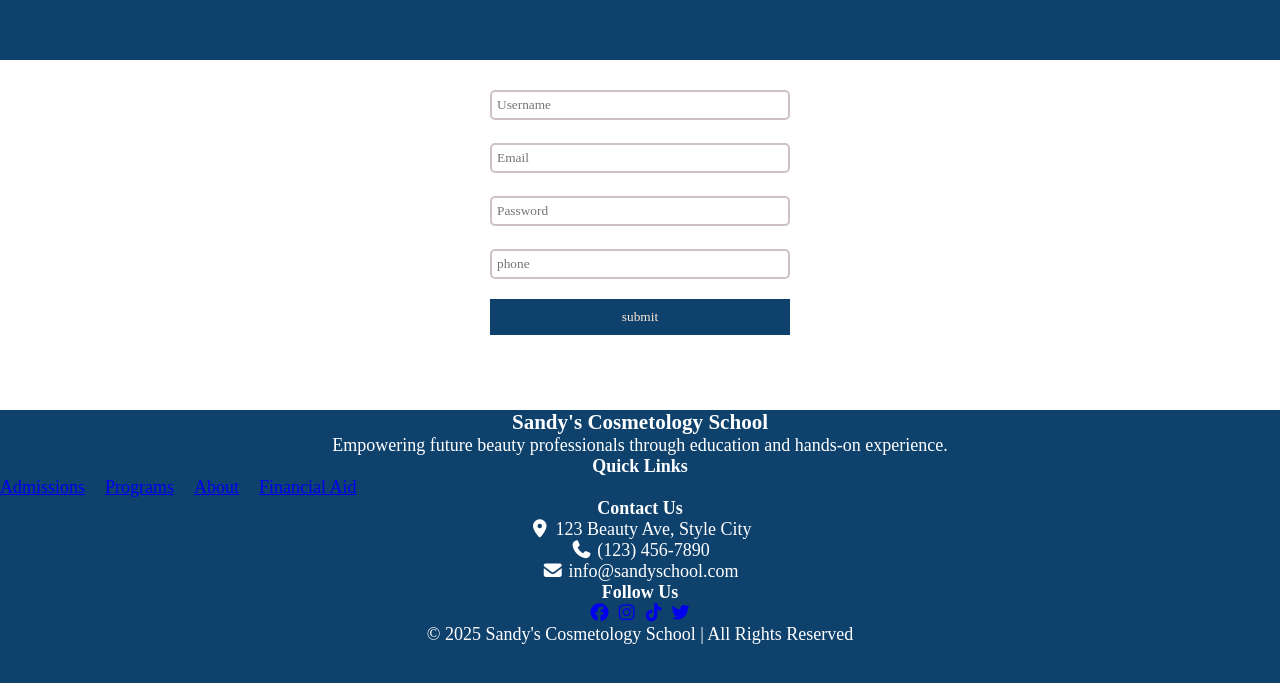
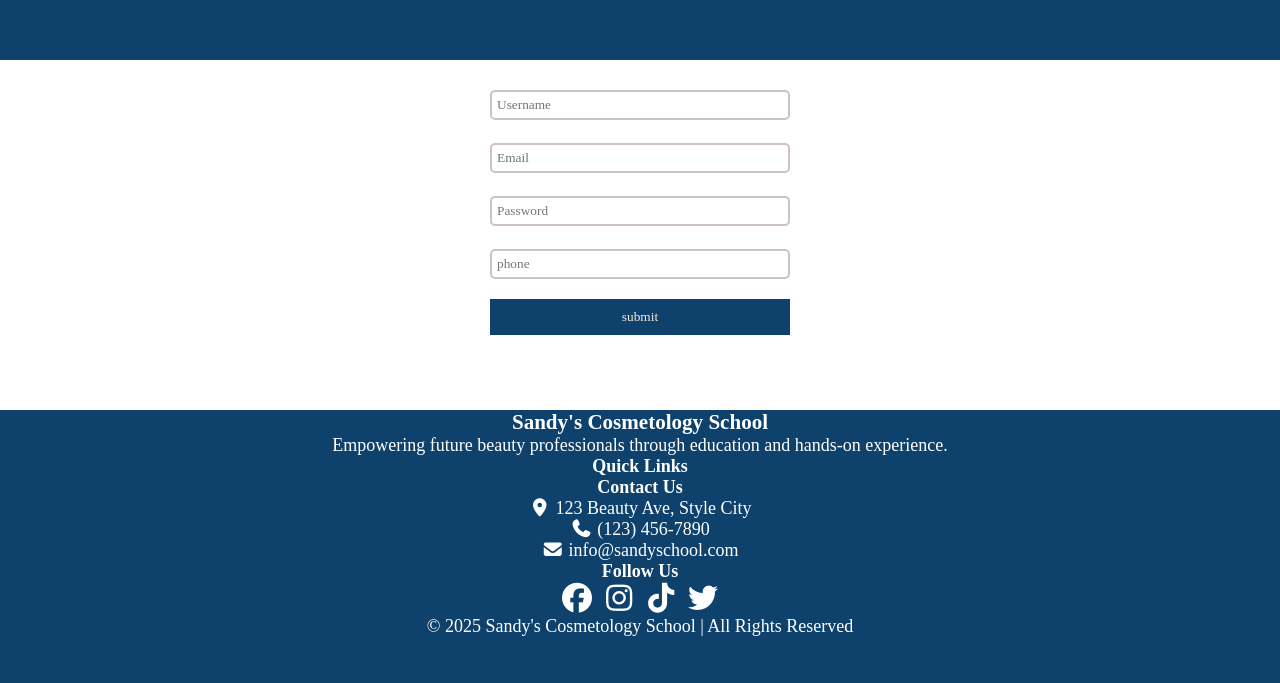
Before and after one commit to Bernice-Anyan/Cosmetology, a plain HTML site: page index.html in a window 1280 px wide. Shown: the part 1687-2370 px from the top of the page. Drawn offline with Linux system fonts and the light colour scheme.

Commit message:
add color

```diff
--- a/index.html
+++ b/index.html
@@ -139,12 +139,12 @@
        </div>
        <div class="footer-section">
          <h4>Quick Links</h4>
-         <ol>
+         <!-- <ol>
             <li><a href="#">Admissions</a></li>
             <li><a href="#">Programs</a></li>
             <li><a href="#">About</a></li>
             <li><a href="#">Financial Aid</a></li>
-         </ol>
+         </ol> -->
        </div>
        <div class="footer-section">
           <h4>Contact Us</h4>
@@ -155,7 +155,7 @@
        <div class="footer-section">
          <h4>Follow Us</h4>
          <div class="social-icons">
-           <a href="#"><i class="fa-brands fa-facebook"></i></a>
+           <a href="#"><i class="fa-brands fa-facebook" ></i></a>
            <a href="#"><i class="fa-brands fa-instagram"></i></a>
            <a href="#"><i class="fa-brands fa-tiktok"></i></a>
            <a href="#"><i class="fa-brands fa-twitter"></i></a>
--- a/style.css
+++ b/style.css
@@ -195,7 +195,7 @@ input{
     margin-top: 20px;
     color: #fff;
 }
-.social-icon{
+.social-icon, a{
     color: #ffff;
     font-size: 30px;
 }
```
